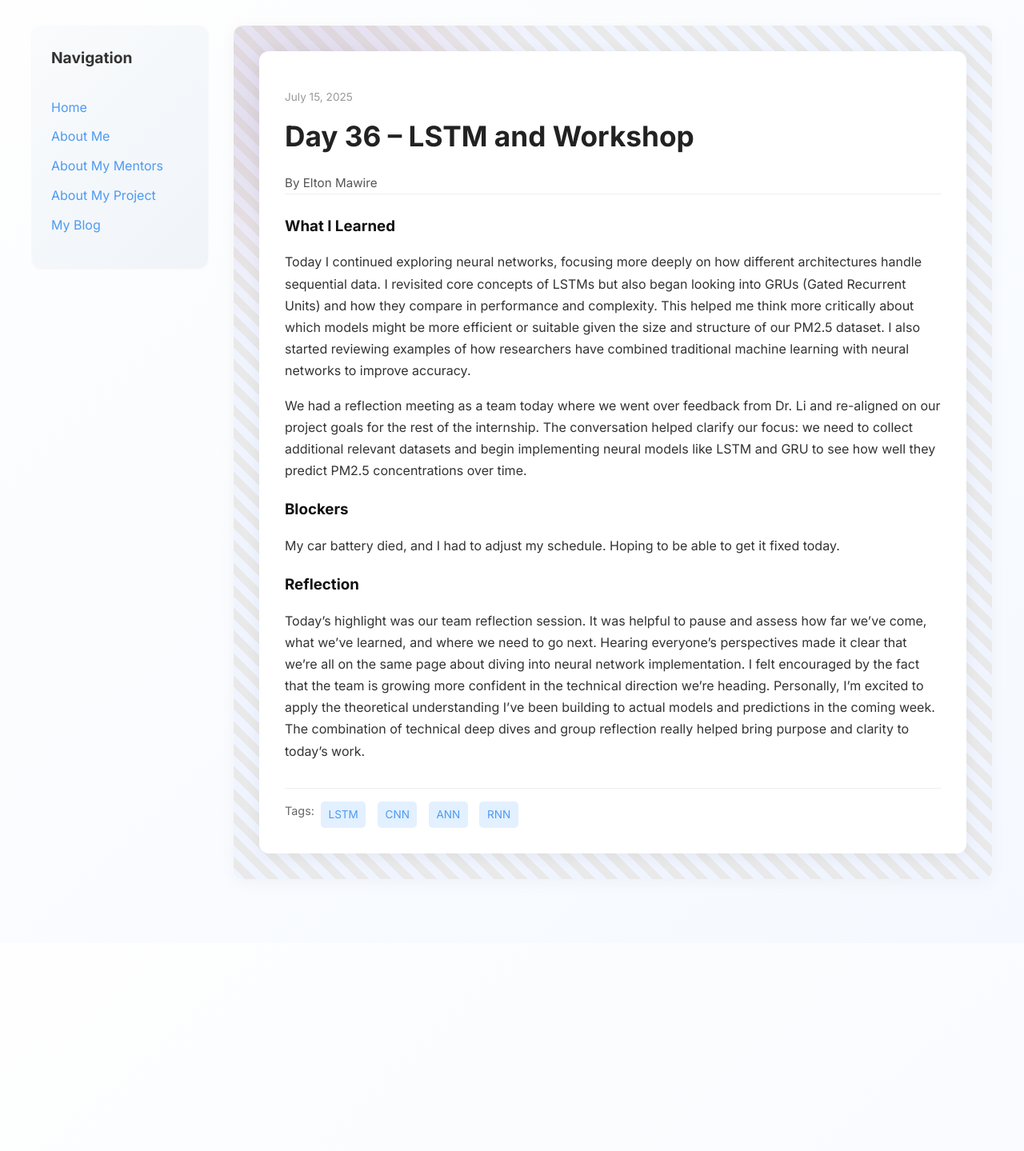
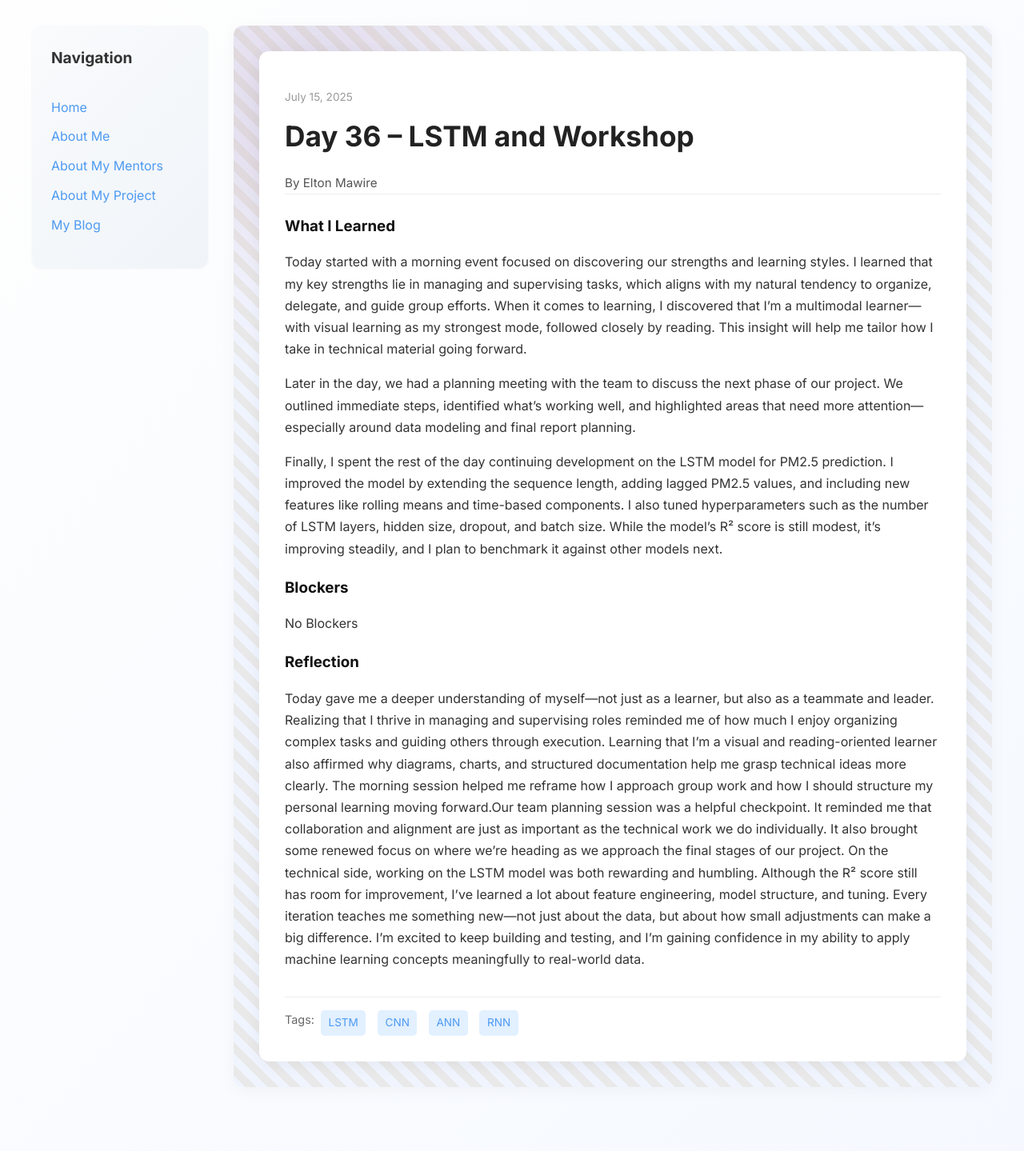
Before and after one commit to Nginga/Nginga.github.io, a Jekyll site: the page built from _posts/2025-07-15-day-36.md, in a window 1280 px wide. Shown: the whole page at 80% size. Built offline with Jekyll 4.4.1, drawn with Linux system fonts in a browser that asks for light colours; before the commit the page ends 1179 px from its top, so only the background shows below that.

Commit message:
Update 2025-07-15-day-36.md

```diff
--- a/_posts/2025-07-15-day-36.md
+++ b/_posts/2025-07-15-day-36.md
@@ -7,13 +7,15 @@
 tags: ["LSTM", "CNN", "ANN", "RNN"]
 
 what_i_learned: |
-  Today I continued exploring neural networks, focusing more deeply on how different architectures handle sequential data. I revisited core concepts of LSTMs but also began looking into GRUs (Gated Recurrent Units) and how they compare in performance and complexity. This helped me think more critically about which models might be more efficient or suitable given the size and structure of our PM2.5 dataset. I also started reviewing examples of how researchers have combined traditional machine learning with neural networks to improve accuracy.
+  Today started with a morning event focused on discovering our strengths and learning styles. I learned that my key strengths lie in managing and supervising tasks, which aligns with my natural tendency to organize, delegate, and guide group efforts. When it comes to learning, I discovered that I’m a multimodal learner—with visual learning as my strongest mode, followed closely by reading. This insight will help me tailor how I take in technical material going forward.
 
-  We had a reflection meeting as a team today where we went over feedback from Dr. Li and re-aligned on our project goals for the rest of the internship. The conversation helped clarify our focus: we need to collect additional relevant datasets and begin implementing neural models like LSTM and GRU to see how well they predict PM2.5 concentrations over time.
+  Later in the day, we had a planning meeting with the team to discuss the next phase of our project. We outlined immediate steps, identified what’s working well, and highlighted areas that need more attention—especially around data modeling and final report planning.
+
+  Finally, I spent the rest of the day continuing development on the LSTM model for PM2.5 prediction. I improved the model by extending the sequence length, adding lagged PM2.5 values, and including new features like rolling means and time-based components. I also tuned hyperparameters such as the number of LSTM layers, hidden size, dropout, and batch size. While the model’s R² score is still modest, it's improving steadily, and I plan to benchmark it against other models next.
 
 blockers: |
-  My car battery died, and I had to adjust my schedule. Hoping to be able to get it fixed today.
+  No Blockers
 
 reflection: |
-  Today’s highlight was our team reflection session. It was helpful to pause and assess how far we’ve come, what we’ve learned, and where we need to go next. Hearing everyone's perspectives made it clear that we’re all on the same page about diving into neural network implementation. I felt encouraged by the fact that the team is growing more confident in the technical direction we're heading. Personally, I’m excited to apply the theoretical understanding I’ve been building to actual models and predictions in the coming week. The combination of technical deep dives and group reflection really helped bring purpose and clarity to today’s work.
+  Today gave me a deeper understanding of myself—not just as a learner, but also as a teammate and leader. Realizing that I thrive in managing and supervising roles reminded me of how much I enjoy organizing complex tasks and guiding others through execution. Learning that I’m a visual and reading-oriented learner also affirmed why diagrams, charts, and structured documentation help me grasp technical ideas more clearly. The morning session helped me reframe how I approach group work and how I should structure my personal learning moving forward.Our team planning session was a helpful checkpoint. It reminded me that collaboration and alignment are just as important as the technical work we do individually. It also brought some renewed focus on where we’re heading as we approach the final stages of our project. On the technical side, working on the LSTM model was both rewarding and humbling. Although the R² score still has room for improvement, I’ve learned a lot about feature engineering, model structure, and tuning. Every iteration teaches me something new—not just about the data, but about how small adjustments can make a big difference. I’m excited to keep building and testing, and I’m gaining confidence in my ability to apply machine learning concepts meaningfully to real-world data.
 ---
```
